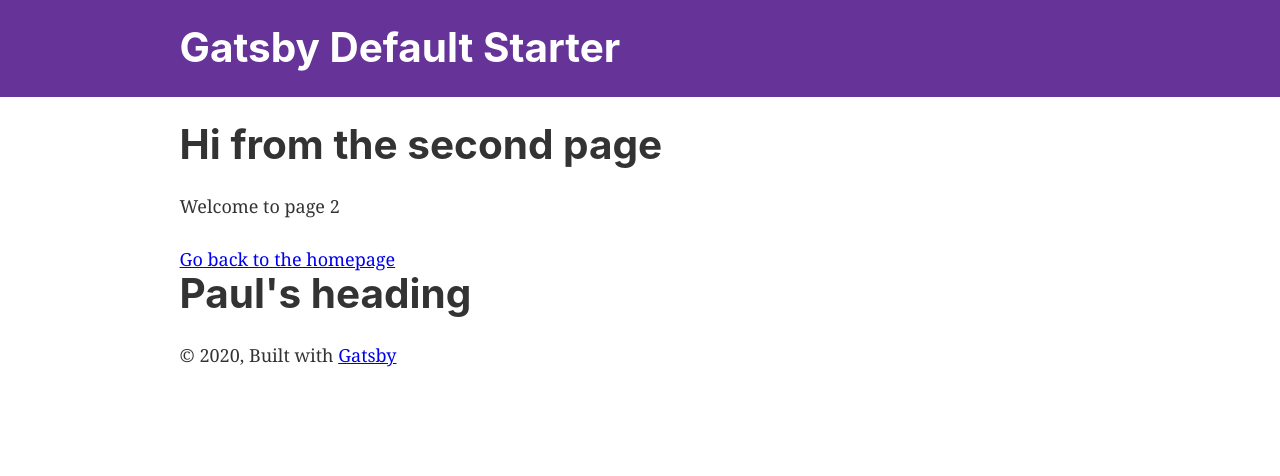
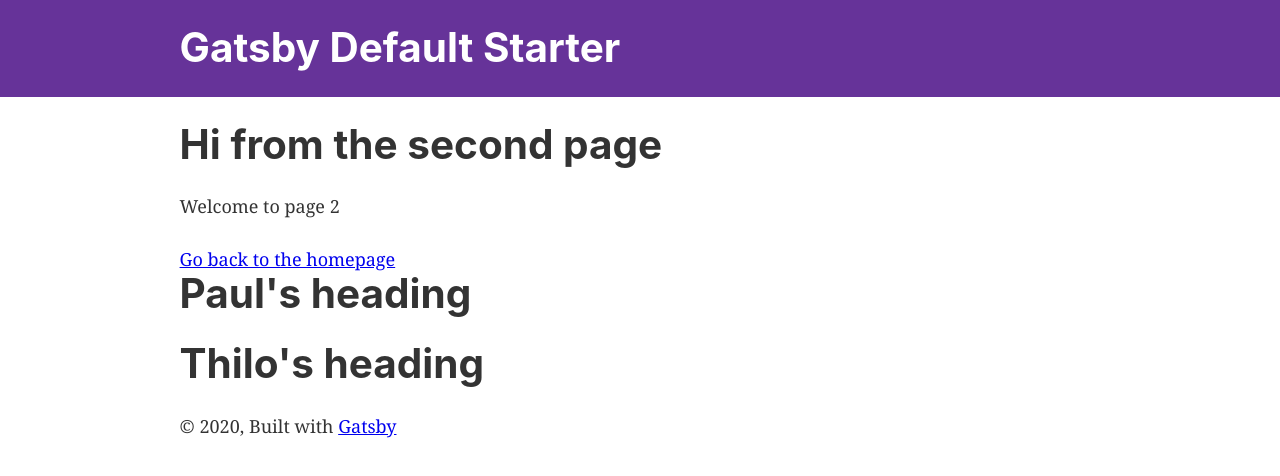
Before and after one commit to UNStats/gatsby-starter-default, a Gatsby site: page /page-2 in a window 1280 px wide. Built offline with nearby package versions, Linux system fonts and the light colour scheme; Gatsby itself is replaced by a stand-in of ours.

Commit message:
Create heading Fixes #3

```diff
--- a/src/pages/page-2.js
+++ b/src/pages/page-2.js
@@ -10,7 +10,9 @@ const SecondPage = () => (
     <h1>Hi from the second page</h1>
     <p>Welcome to page 2</p>
     <Link to="/">Go back to the homepage</Link>
-    <h1>Paul's heading</h1>{" "}
+    <h1>Paul's heading</h1>
+
+    <h1>Thilo's heading</h1>
   </Layout>
 )
 
```
